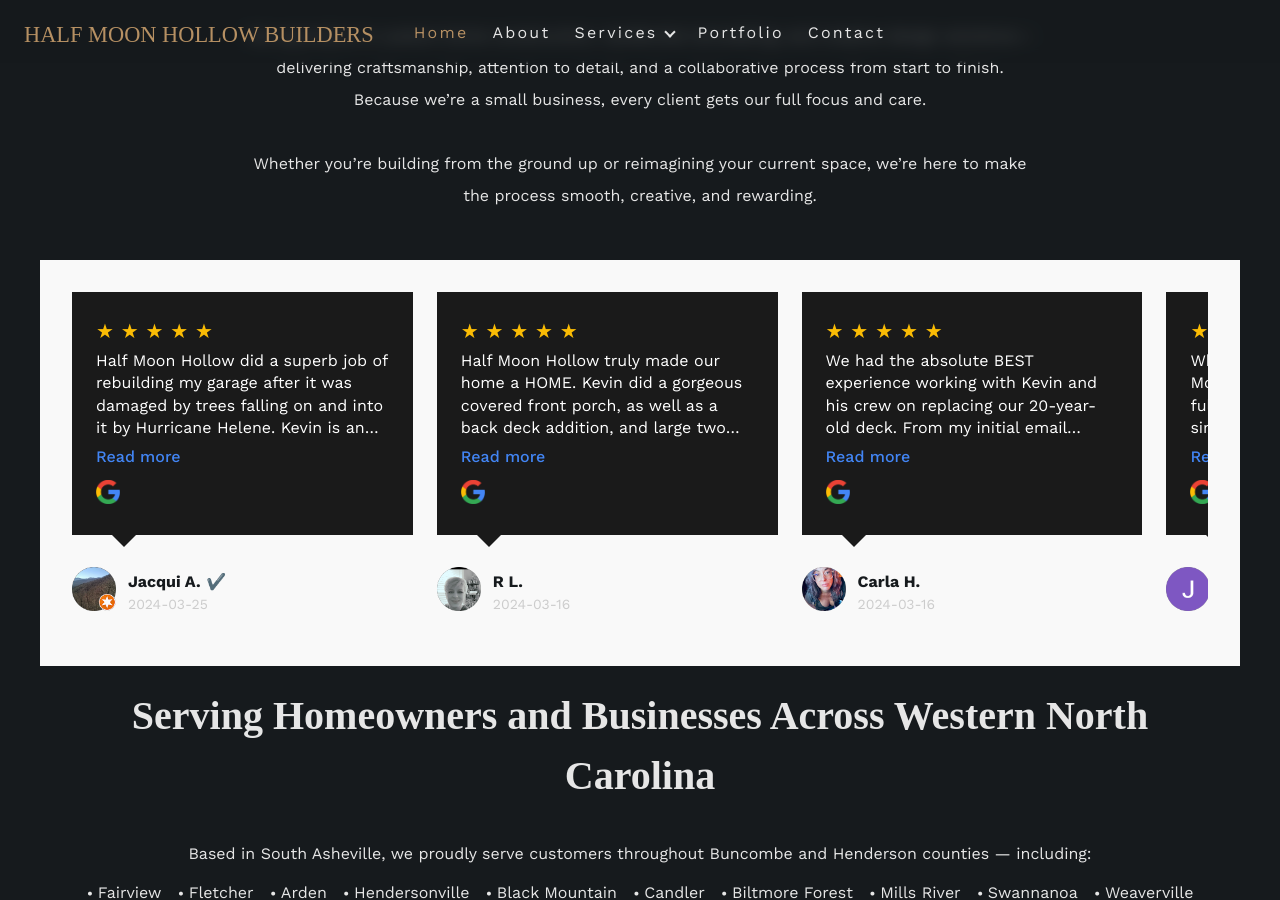
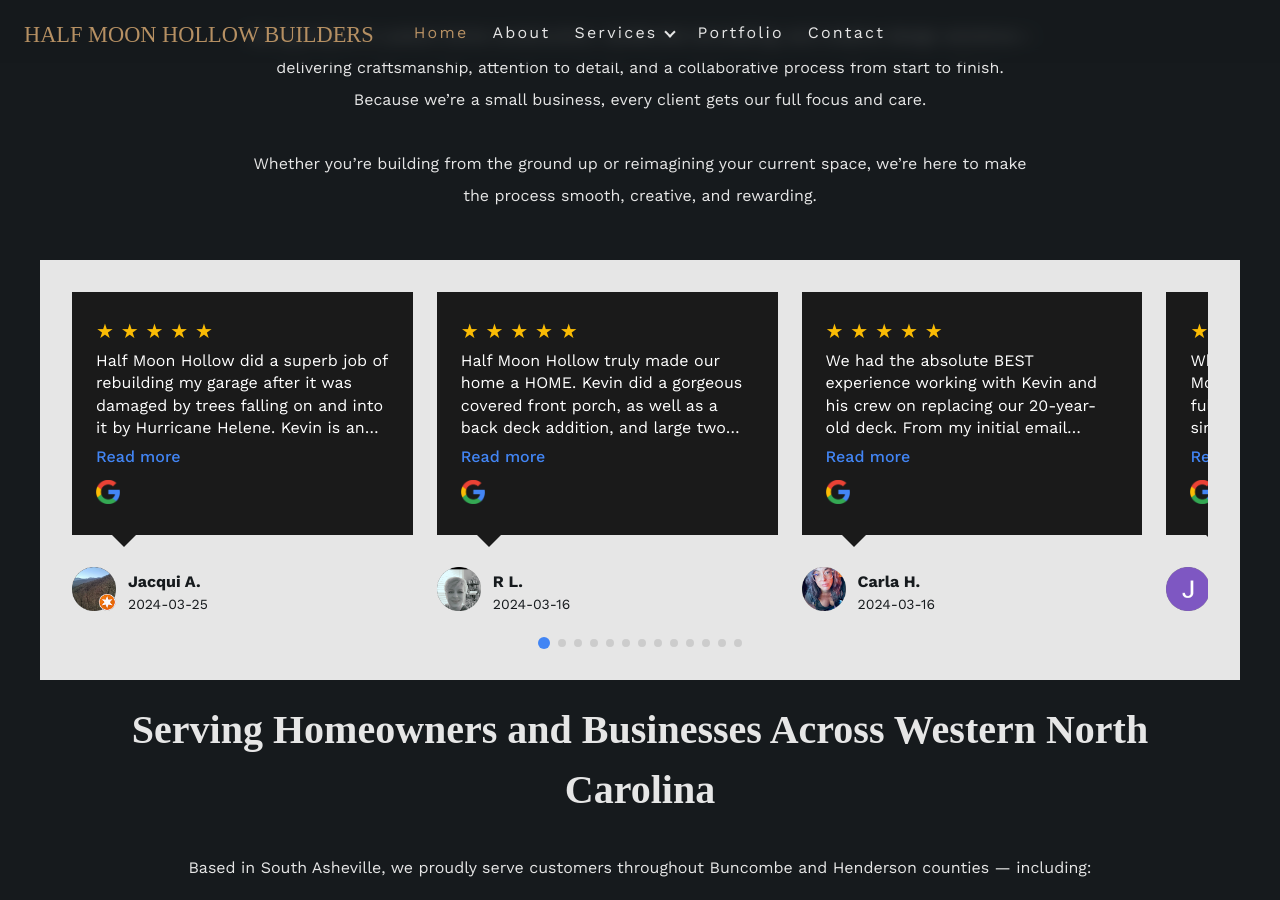
Before and after one commit to loganmorto/halfmoonhollow, a Jekyll site: the page built from index.html, in a window 1280 px wide and 900 px high, scrolled down 1783 px. Built offline with Jekyll 4.4.1, drawn with Linux system fonts in a browser that asks for light colours; some web fonts are replaced.

Commit message:
much changes, mostly styling

```diff
--- a/_includes/google-reviews-long.html
+++ b/_includes/google-reviews-long.html
@@ -29,9 +29,6 @@
           <div class="review-profile-meta">
             <div class="review-name">
               {{ review.name }}
-              {% if review.local_guide %}
-                <span class="verified-badge">✔️</span>
-              {% endif %}
             </div>
             <div class="review-date">
               {{ review.date | date_to_relative }}
@@ -41,6 +38,8 @@
       </div>
     {% endfor %}
   </div>
+  <div class="review-dots" id="review-dots"></div>
+
   <div id="review-modal" class="review-modal">
     <div class="modal-overlay"></div>
     <div class="modal-content">
--- a/_includes/google-reviews-short.html
+++ b/_includes/google-reviews-short.html
@@ -12,7 +12,7 @@
       <div class="icons">
         <img
           class="google-icon"
-          src={{ "/assets/images/google-icon-logo.webp" | relative_url }}
+          src={{ "/assets/images/logos/google-icon-logo.webp" | relative_url }}
           alt="Google icon">
         <p>Google Rating</p>
       </div>
--- a/_sass/reviews.scss
+++ b/_sass/reviews.scss
@@ -88,10 +88,13 @@
   }
   .google-reviews-section {
     padding: 2rem;
-    background-color: #f9f9f9;
+    padding-bottom: 1rem;
+    background-color: $foreground-color;
     overflow-x: auto;
     width: calc(100vw - 2em);
+    max-width: 1200px;
     box-sizing: border-box;
+    margin: 0 auto;
   }
 
   .google-reviews-carousel {
@@ -102,23 +105,11 @@
     -webkit-overflow-scrolling: touch;
     scrollbar-width: thin;         /* Firefox */
     scrollbar-color: #ccc transparent; /* Firefox */
-    padding-bottom: 1rem;
+    padding-bottom: 2rem;
     box-sizing: border-box;
 
   }
 
-  .google-reviews-carousel::-webkit-scrollbar {
-    height: 8px;
-  }
-
-  .google-reviews-carousel::-webkit-scrollbar-track {
-    background: transparent;
-  }
-
-  .google-reviews-carousel::-webkit-scrollbar-thumb {
-    background-color: #ccc;
-    border-radius: 4px;
-  }
 
   .google-review-card {
     flex: 0 0 100%;
@@ -141,6 +132,32 @@
     background-color: #1a1a1a;
     gap: 0.25rem;
     padding: 1.5rem;
+  }
+
+
+  .review-dots {
+    display: flex;
+    justify-content: center;
+    align-items: center;
+    gap: 0.5rem;
+    height: 14px;
+    position: relative;
+    bottom: 14px;
+    background-color: $foreground-color;
+  }
+
+  .review-dot {
+    width: 8px;
+    height: 8px;
+    background-color: #ccc;
+    border-radius: 50%;
+    transition: all 0.3s ease;
+  }
+
+  .review-dot.active {
+    width: 12px;
+    height: 12px;
+    background-color: #4285f4;
   }
 
 
@@ -235,7 +252,7 @@
 
   .review-date {
     font-size: 0.875rem;
-    color: #ccc;
+    color: $background-color;
   }
 
   .review-modal {
@@ -304,7 +321,7 @@
     }
 
     .google-reviews-section {
-      width: 100%;
+
     }
     .google-review-card {
       flex: 0 0 30%;
--- a/assets/js/reviews.js
+++ b/assets/js/reviews.js
@@ -36,3 +36,35 @@ document.addEventListener("DOMContentLoaded", () => {
     }
   });
 });
+
+
+document.addEventListener("DOMContentLoaded", () => {
+  const carousel = document.querySelector('.google-reviews-carousel');
+  const cards = document.querySelectorAll('.google-review-card');
+  const dotsContainer = document.getElementById('review-dots');
+
+  // Create a dot for each card
+  cards.forEach((_, i) => {
+    const dot = document.createElement('div');
+    dot.className = 'review-dot';
+    dotsContainer.appendChild(dot);
+  });
+
+  const dots = dotsContainer.querySelectorAll('.review-dot');
+
+  function updateDots() {
+    const scrollLeft = carousel.scrollLeft;
+    const cardWidth = cards[0].offsetWidth + parseFloat(getComputedStyle(carousel).gap || 16);
+    const index = Math.round(scrollLeft / cardWidth);
+
+    dots.forEach(dot => dot.classList.remove('active'));
+    if (dots[index]) dots[index].classList.add('active');
+  }
+
+  carousel.addEventListener('scroll', () => {
+    requestAnimationFrame(updateDots);
+  });
+
+  // Set first dot active on load
+  updateDots();
+});
```
